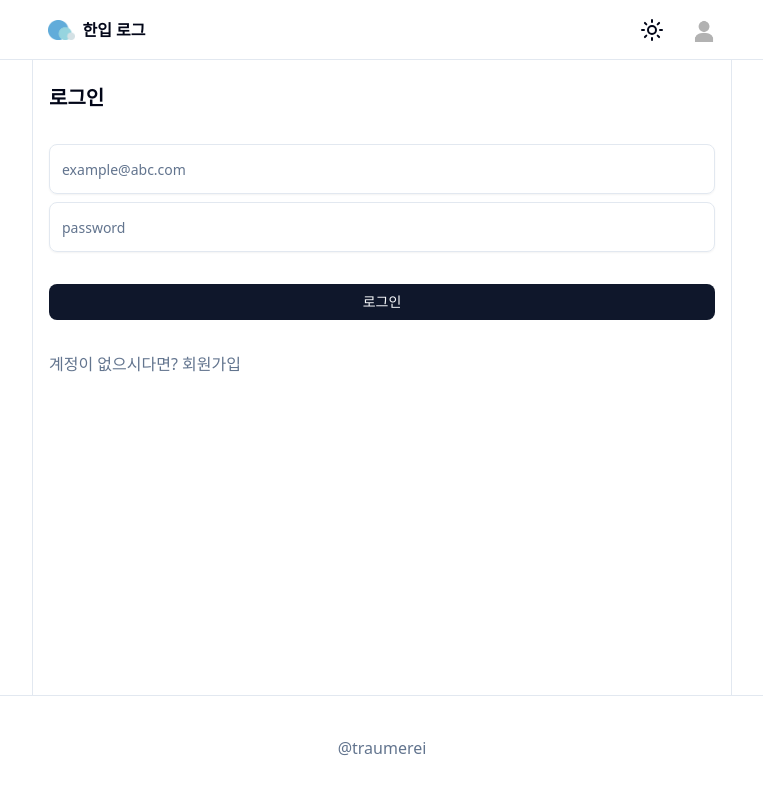
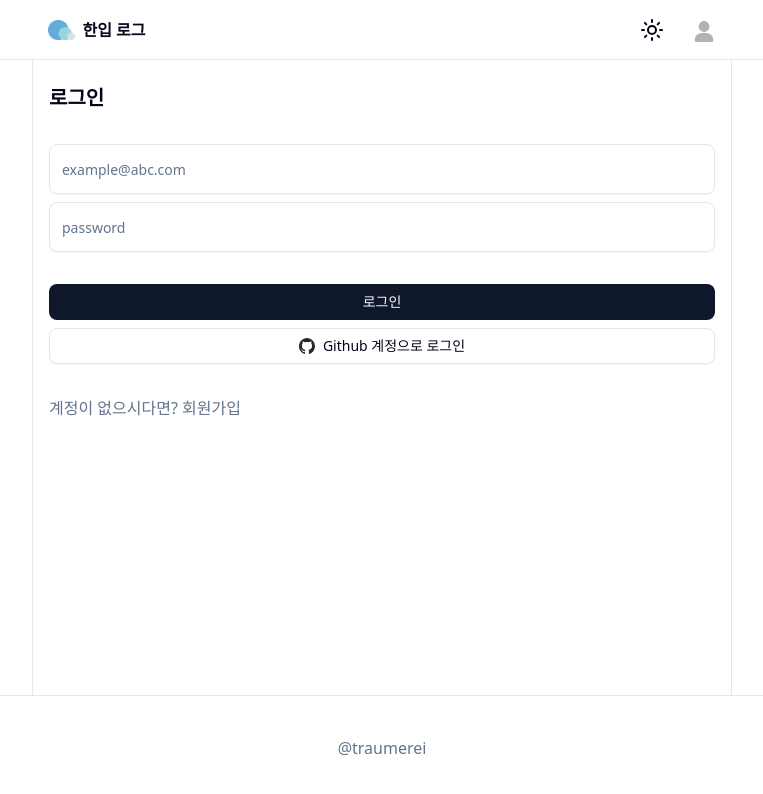
Before and after one commit to traumereiii/onebite-log-react, a React (Vite) app: page /sign-in in a window 1280 px wide. Shown: the top 794 px of the page, without its empty margins (258-1021 px from the left). Built offline with nearby package versions, Linux system fonts and the light colour scheme.

Commit message:
깃허브 로그인 기능 추가

```diff
--- a/src/api/auth.ts
+++ b/src/api/auth.ts
@@ -1,5 +1,6 @@
 import supabase from "@/lib/supabase.ts";
 import type { AuthResponse } from "@supabase/auth-js/src/lib/types.ts";
+import { Provider } from "@supabase/supabase-js";
 
 export async function signUp({
   email,
@@ -26,3 +27,12 @@
 }) {
   const response = await supabase.auth.signInWithPassword({ email, password });
 }
+
+export async function signInWithOAuth(provider: Provider) {
+  const { data, error } = await supabase.auth.signInWithOAuth({
+    provider: provider,
+  });
+
+  if (error) throw error;
+  return data;
+}
--- /dev/null
+++ b/src/hooks/mutations/use-sign-in-with-oauth.ts
@@ -0,0 +1,8 @@
+import { useMutation } from "@tanstack/react-query";
+import { signInWithOAuth } from "@/api/auth.ts";
+
+export function useSignInWithOauth() {
+  return useMutation({
+    mutationFn: signInWithOAuth,
+  });
+}
--- a/src/pages/SignInPage.tsx
+++ b/src/pages/SignInPage.tsx
@@ -3,18 +3,25 @@
 import { Link } from "react-router";
 import { useState } from "react";
 import { useSignInWithPassword } from "@/hooks/mutations/use-sign-in-with-password.ts";
+import gitHubLogo from "@/assets/github-mark.svg";
+import { useSignInWithOauth } from "@/hooks/mutations/use-sign-in-with-oauth.ts";
 
 export default function SignInPage() {
   const [email, setEmail] = useState("");
   const [password, setPassword] = useState("");
 
   const { mutate: signInWithPassword } = useSignInWithPassword();
+  const { mutate: signInWithOAuth } = useSignInWithOauth();
 
   const handleSignInWithPasswordClick = () => {
     if (email.trim() === "") return;
     if (password.trim() === "") return;
 
     signInWithPassword({ email, password });
+  };
+
+  const handleSignInWithGitHubClick = () => {
+    signInWithOAuth("github");
   };
 
   return (
@@ -36,9 +43,17 @@
           placeholder="password"
         />
       </div>
-      <div>
+      <div className="flex flex-col gap-2">
         <Button className="w-full" onClick={handleSignInWithPasswordClick}>
           로그인
+        </Button>
+        <Button
+          className="w-full"
+          variant="outline"
+          onClick={handleSignInWithGitHubClick}
+        >
+          <img src={gitHubLogo} className="h-4 w-4" />
+          Github 계정으로 로그인
         </Button>
       </div>
       <div>
```
